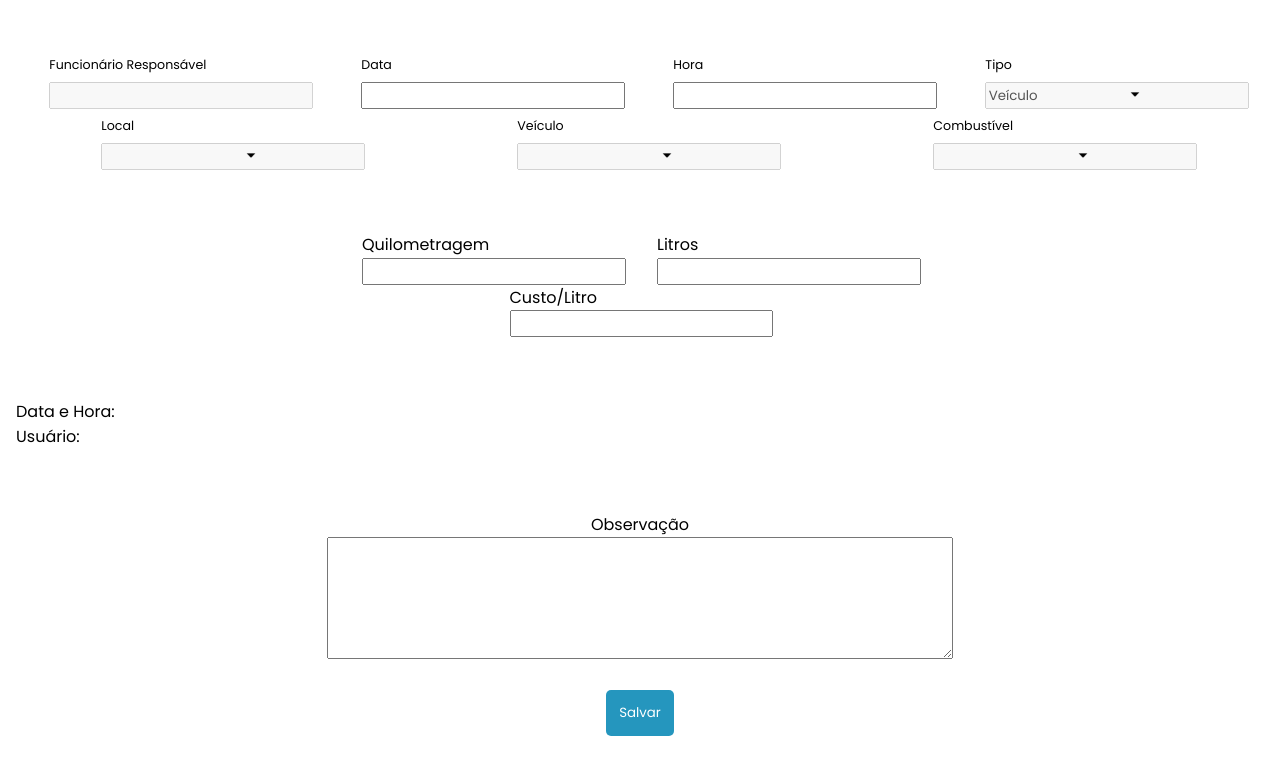
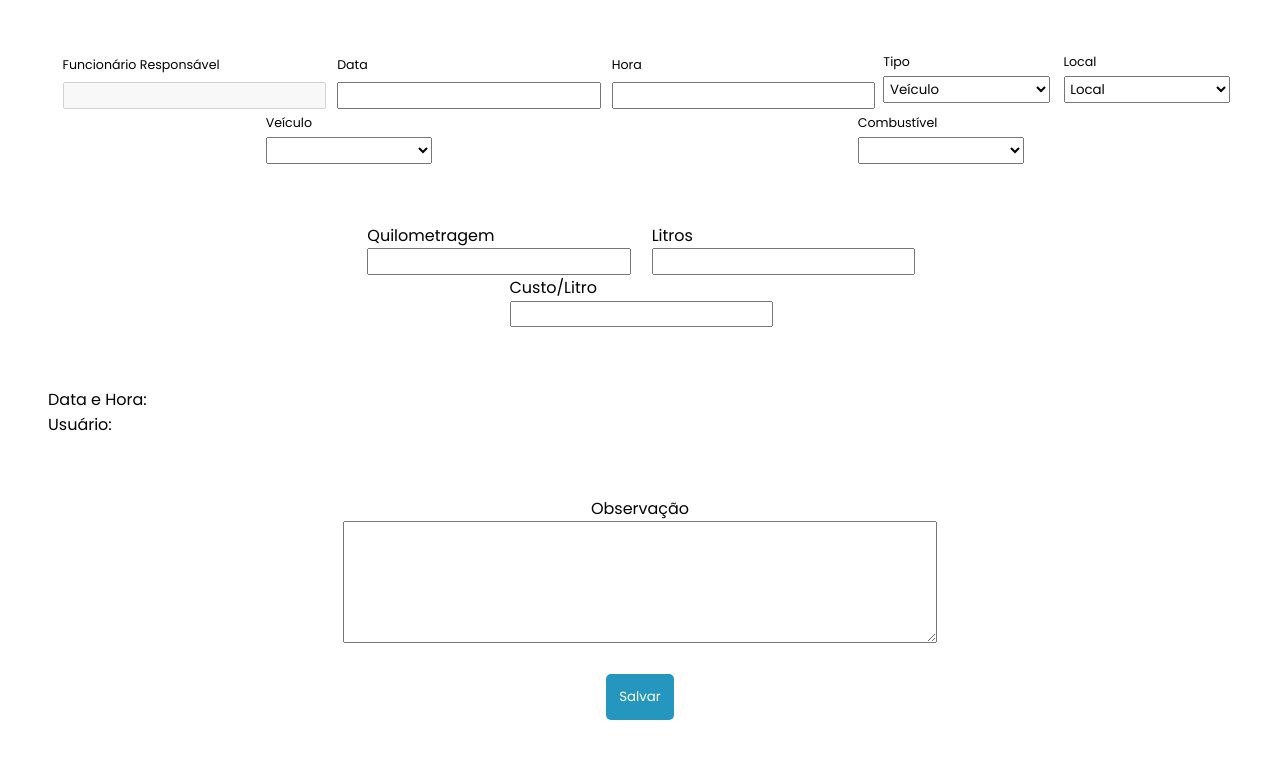
Before and after one commit to Tr0ya7/Simbolus-TelaAbastecimento, a Next.js app: page /components/Informations in a window 1280 px wide. Shown: the top 774 px of the page. Built offline with nearby package versions, Linux system fonts and the light colour scheme.

Commit message:
fase final

```diff
--- /dev/null
+++ b/pages/components/SelectInput.js
@@ -0,0 +1,15 @@
+import styles from '@/styles/components/selectInput.module.scss'
+
+export default function SelectInput(props) {
+    function onChange(event) {
+        props.change(event.target.value)
+    }
+
+    return (
+        <select className={styles.select} id={ props.id } value={ props.value } onChange={ onChange }>
+            {props.itens.map(item => <option key={ item }>
+                { item }
+            </option>)}
+        </select>
+    )
+}
--- a/pages/components/midInformations.js
+++ b/pages/components/midInformations.js
@@ -3,25 +3,29 @@ import styles from '@/styles/components/midInformations.module.scss'
 import { useState } from 'react'
 
 export default function MidInformations() {
+    const [measure, setMeasure] = useState('')
+    const [quantity, setQuantity] = useState('')
+    const [cost, setCost] = useState('')
+
     return (
         <div className={styles.midInformations}>
             <div>
-                <p className="measure">
+                <p>
                     Quilometragem
                 </p>
-                <PropInput />
+                <PropInput value={ measure } change={ value => setMeasure(value) } />
             </div>
             <div>
                 <p>
                     Litros
                 </p>
-                <PropInput />
+                <PropInput value={ quantity } change={ value => setQuantity(value) } />
             </div>
             <div className={styles.expense}>
                 <p>
                     Custo/Litro
                 </p>
-                <PropInput />
+                <PropInput value={ cost } change={ value => setCost(value) } />
             </div>
         </div>
     )
--- a/pages/components/obs.js
+++ b/pages/components/obs.js
@@ -1,13 +1,20 @@
 import styles from '@/styles/components/obs.module.scss'
+import { useState } from 'react'
 
 export default function Obs() {
+    const [obs, setObs] = useState('')
+
+    function obsOnChange(event) {
+        setObs(event.target.value)
+    }
+
     return (
         <div className={styles.obs}>
             <div>
                 <p>
                     Observação
                 </p>
-                <textarea type="text" />
+                <textarea type="text" value={ obs } onChange={ obsOnChange } />
             </div>
         </div>
     )
--- a/pages/components/topInformations.js
+++ b/pages/components/topInformations.js
@@ -1,152 +1,44 @@
-// enxutar as functions
-
-import PropArrow from './propArrow'
-import Prop_DropMenu from './prop_dropMenu'
 import PropInput from './propInput'
 import styles from '@/styles/components/topInformations.module.scss'
+import SelectInput from './SelectInput'
+import { useState } from 'react'
 import LoginInformations from './loginInformations'
-import { measure } from './midInformations'
 
-export default function TopInformations() {
-    function typeArrowOnClick() {
-        const typeArrow = document.querySelector('#typeArrow')
+export default function TopInformations(props) {
+    const [data, setData] = useState('')
+    const [employer, setEmployer] = useState('')
+    const [hour, setHour] = useState('')
 
-        if (typeArrow) {
-            const types = document.querySelector('#types_dropMenu')
-            var rotate = typeArrow.style.rotate
+    const types = [
+        'Veículo',
+        'Gerador'
+    ]
 
-            typeArrow.addEventListener('click', () => {
-                if (rotate === 'unset') {
-                    typeArrow.style.rotate = '180deg'
-                    types.style.display = 'block'
-                } else {
-                    typeArrow.style.rotate = 'unset'
-                    types.style.display = 'none'
-                }
-            })
-        }
-    }
+    const [type, setType] = useState('')
 
-    function localArrowOnClick() {
-        const localArrow = document.querySelector('#localArrow')
+    const locations = [
+        'Local',
+        'Terceiro'
+    ]
 
-        if (localArrow) {
-            const local = document.querySelector('#local_dropMenu')
-            var rotate = localArrow.style.rotate
+    const [local, setLocal] = useState('')
 
-            localArrow.addEventListener('click', () => {
-                if (rotate === 'unset') {
-                    localArrow.style.rotate = '180deg'
-                    local.style.display = 'block'
-                } else {
-                    localArrow.style.rotate = 'unset'
-                    local.style.display = 'none'
-                }
-            })
-        }
-    }
+    const suplys = []
 
-    function suplyTypeArrowOnClick() {
-        const suplyTypeArrow = document.querySelector('#suplyTypeArrow')
+    const [suply, setSuply] = useState('')
 
-        if (suplyTypeArrow) {
-            const suplyType = document.querySelector('#suplyType_dropMenu')
-            var rotate = suplyTypeArrow.style.rotate
+    const fuel = [
+    ]
 
-            suplyTypeArrow.addEventListener('click', () => {
-                if (rotate === 'unset') {
-                    suplyTypeArrow.style.rotate = '180deg'
-                    suplyType.style.display = 'block'
-                } else {
-                    suplyTypeArrow.style.rotate = 'unset'
-                    suplyType.style.display = 'none'
-                }
-            })
-        }
-    }
+    const [gas, setGas] = useState('')
 
-    function fuelArrowOnClick() {
-        const fuelArrow = document.querySelector('#fuelArrow')
-
-        if (fuelArrow) {
-            const fuel = document.querySelector('#fuel_dropMenu')
-            var rotate = fuelArrow.style.rotate
-
-            fuelArrow.addEventListener('click', () => {
-                if (rotate === 'unset') {
-                    fuelArrow.style.rotate = '180deg'
-                    fuel.style.display = 'block'
-                } else {
-                    fuelArrow.style.rotate = 'unset'
-                    fuel.style.display = 'none'
-                }
-            })
-        }
-    }
-
-    function typeFirstValueOnClick() {
-        const input = document.querySelector('#typeInput')
-        var suply = document.querySelector('.suply')
-        const firstValue = document.querySelector('.type_firstOption')
-        //var measure = document.querySelector('.measure') //fazer funcionar
-
-        input.value = firstValue.textContent
-        suply.innerHTML = "Veículo"
-        //measure.innerHTML = "Quilometragem" //fazer funcionar
-    }
-
-    function typeSecondValueOnClick() {
-        const input = document.querySelector('#typeInput')
-        var suply = document.querySelector('.suply')
-        const secondValue = document.querySelector('.type_secondOption')
-        //var measure = document.querySelector('.measure') //fazer funcionar
-
-        input.value = secondValue.textContent
-        suply.innerHTML = "Gerador"
-        //measure.innerHTML = "Horimetro" //fazer funcionar
-    }
-
-    function localFirstValueOnClick() {
-        const input = document.querySelector('#localInput')
-        const firstValue = document.querySelector('.local_firstOption')
-
-        input.value = firstValue.textContent
-    }
-
-    function localSecondValueOnClick() {
-        const input = document.querySelector('#localInput')
-        const secondValue = document.querySelector('.local_secondOption')
-
-        input.value = secondValue.textContent
-    }
-
-    function suplyTypeFirstValueOnClick() {
-        const input = document.querySelector('#suplyTypeInput')
-        const firstValue = document.querySelector('.suplyType_firstOption')
-
-        input.value = firstValue.textContent
-    }
-
-    function suplyTypeSecondValueOnClick() {
-        const input = document.querySelector('#suplyTypeInput')
-        const secondValue = document.querySelector('.suplyType_secondOption')
-
-        input.value = secondValue.textContent
-    }
-
-    function fuelFirstValueOnClick() {
-        const input = document.querySelector('#fuelInput')
-        const firstValue = document.querySelector('.fuel_firstOption')
-
-        input.value = firstValue.textContent
-    }
-
-    function fuelSecondValueOnClick() {
-        const input = document.querySelector('#fuelInput')
-        const secondValue = document.querySelector('.fuel_secondOption')
-
-        input.value = secondValue.textContent
-    }
+    /*props.data = data
+    props.employer = employer
+    props.hour = hour
+    props.type = type
+    props.local = local
+    props.suply = suply
+    props.gas = gas*/
 
     return (
         <div className={styles.topInformations}>
@@ -154,83 +46,53 @@ export default function TopInformations() {
                 <p>
                     Funcionário Responsável
                 </p>
-                <PropInput id="employersInput" disabled="disabled" value={ LoginInformations.cnpj } />
+                <PropInput
+                    id="employersInput"
+                    value={ employer }
+                    disabled="disabled"
+                    change={ value => setEmployer(value) }
+                />
             </div>
             <div className={styles.main}>
                 <p>
                     Data
                 </p>
-                <PropInput className="dataInput" maxLength="8" />
+                <PropInput
+                    className="dataInput"
+                    value={ data }
+                    maxLength="8"
+                    change={ value => setData(value) }
+                />
             </div>
             <div className={styles.main}>
                 <p>
                     Hora
                 </p>
-                <PropInput />
+                <PropInput value={ hour } change={ value => setHour(value) } />
             </div>
             <div className={styles.main}>
                 <p>
                     Tipo
                 </p>
-                <PropInput id="typeInput" value="Veículo" disabled="disabled" />
-                <PropArrow className={styles.arrow} id="typeArrow" onClick={ typeArrowOnClick } />
-                <Prop_DropMenu
-                    id="types_dropMenu"
-                    classNameFirstOption="type_firstOption"
-                    firstOptionOnClick={ typeFirstValueOnClick }
-                    text="Veículo"
-                    classNameSecondOption="type_secondOption"
-                    secondOptionOnClick={ typeSecondValueOnClick }
-                    text1="Gerador"
-                />
+                <SelectInput itens={types} value={type} change={value => setType(value)} />
             </div>
             <div className={styles.main}>
                 <p>
                     Local
                 </p>
-                <PropInput id="localInput" disabled="disabled" />
-                <PropArrow className={styles.arrow} id="localArrow" onClick={ localArrowOnClick } />
-                <Prop_DropMenu
-                    id="local_dropMenu"
-                    classNameFirstOption="local_firstOption"
-                    firstOptionOnClick={ localFirstValueOnClick }
-                    text="Local"
-                    classNameSecondOption="local_secondOption"
-                    secondOptionOnClick={ localSecondValueOnClick }
-                    text1="Terceiros"
-                />
+                <SelectInput itens={locations} value={local} change={value => setLocal(value)} />
             </div>
             <div className={styles.main}>
                 <p className="suply">
                     Veículo
                 </p>
-                <PropInput id="suplyTypeInput" disabled="disabled" />
-                <PropArrow className={styles.arrow} id="suplyTypeArrow" onClick={ suplyTypeArrowOnClick } />
-                <Prop_DropMenu
-                    id="suplyType_dropMenu"
-                    classNameFirstOption="suplyType_firstOption"
-                    firstOptionOnClick={ suplyTypeFirstValueOnClick }
-                    text="..."
-                    classNameSecondOption="suplyType_secondOption"
-                    secondOptionOnClick={ suplyTypeSecondValueOnClick }
-                    text1="..."
-                />
+                <SelectInput itens={suplys} value={suply} change={value => setSuply(value)} />
             </div>
             <div className={styles.main}>
                 <p>
                     Combustível
                 </p>
-                <PropInput id="fuelInput" disabled="disabled" />
-                <PropArrow className={styles.arrow} id="fuelArrow" onClick={ fuelArrowOnClick } />
-                <Prop_DropMenu
-                    id="fuel_dropMenu"
-                    classNameFirstOption="fuel_firstOption"
-                    firstOptionOnClick={ fuelFirstValueOnClick }
-                    text="..."
-                    classNameSecondOption="fuel_secondOption"
-                    secondOptionOnClick={ fuelSecondValueOnClick }
-                    text1="..."
-                />
+                <SelectInput itens={fuel} value={gas} change={value => setGas(value)} />
             </div>
         </div>
     )
--- a/styles/components/informations.module.scss
+++ b/styles/components/informations.module.scss
@@ -1,7 +1,7 @@
 @import '../preDefinitions.scss';
 
 .informations {
-    padding: 3em 1em;
+    padding: 3em 3em;
 
     .button {
         text-align: center;
--- /dev/null
+++ b/styles/components/selectInput.module.scss
@@ -0,0 +1,4 @@
+.select {
+    padding: 1%;
+    min-width: 12.5em;
+}
--- a/styles/components/topInformations.module.scss
+++ b/styles/components/topInformations.module.scss
@@ -15,17 +15,8 @@
             margin-left: $margin;
         }
 
-        img {
-            position: absolute;
-            margin: -1.60em 0 0 9.25em;
-            border-left: 1px solid grey;
-            padding: 4.5px;
-        }
-
-        .arrow {
-            margin-top: -1.5em;
-            border: none;
-            transition: .3s;
+        select {
+            margin-left: $margin;
         }
     }
 }
```
Also changed, not shown: pages/components/loginInformations.js (+25 -19 lines), pages/components/propButton.js (+1 -9 lines), pages/index.js (+6 -6 lines), pages/components/propInput.js (line endings or trailing spaces).
